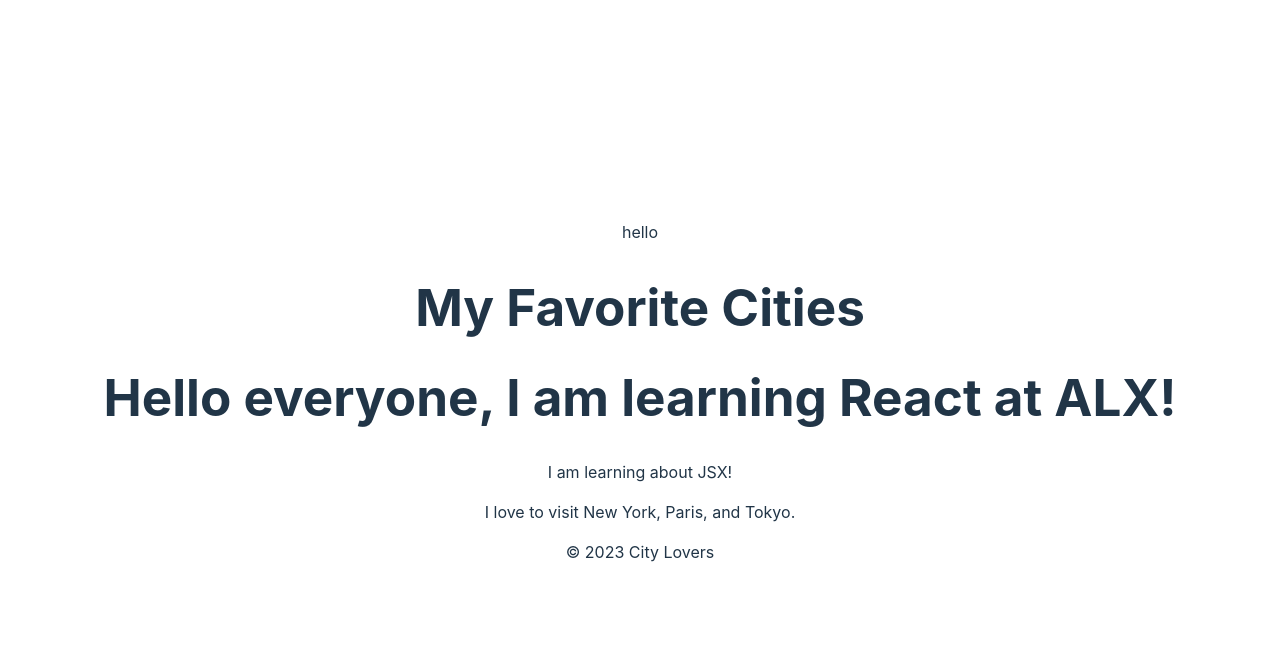
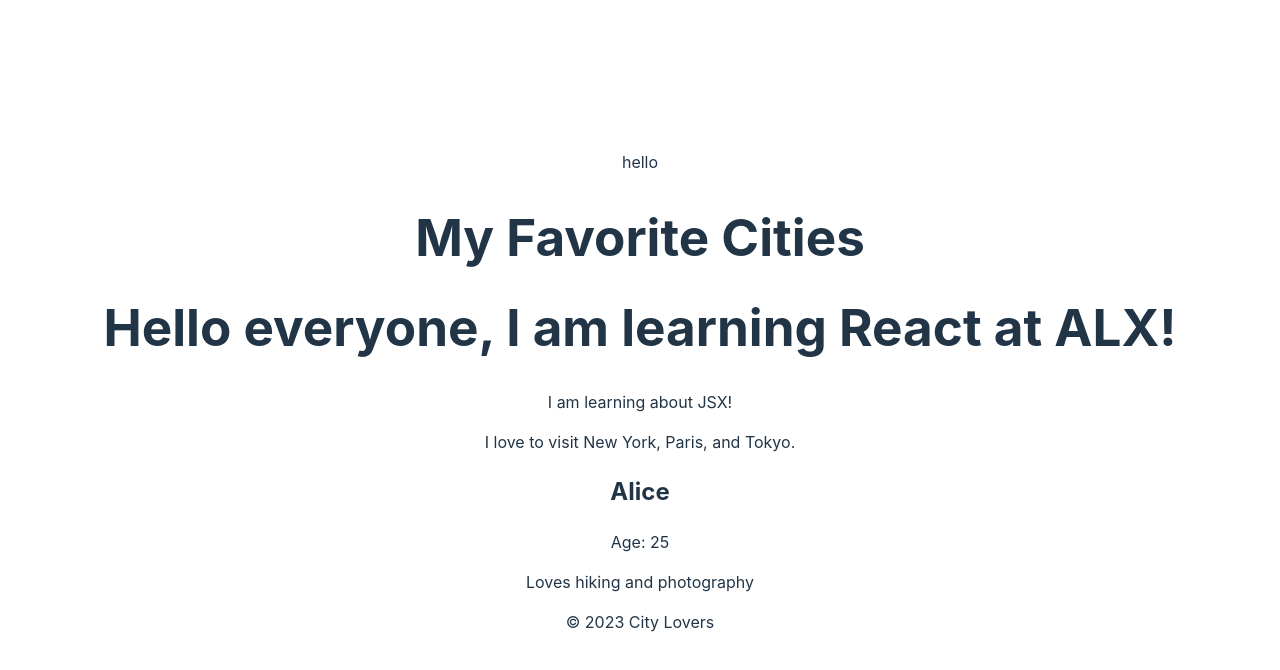
Before and after one commit to OluwatobiRichard/alx-fe-reactjs, a React (Vite) app in the folder alx-react-app/: page / in a window 1280 px wide. Shown: the top 670 px of the page. Built offline with nearby package versions, Linux system fonts and the light colour scheme.

Commit message:
alx-react-app

```diff
--- a/alx-react-app/src/App.jsx
+++ b/alx-react-app/src/App.jsx
@@ -3,6 +3,7 @@
 import Footer from './components/Footer.jsx'
 import './App.css'
 import WelcomeMessage from './components/WelcomeMessage.jsx';
+import UserProfile from './components/UserProfile';
 
 function App() {
   return (
@@ -11,6 +12,7 @@
         <Header />
         <WelcomeMessage />
         <MainContent />
+        <UserProfile name="Alice" age="25" bio="Loves hiking and photography" />
         <Footer />
       </>
   );
--- /dev/null
+++ b/alx-react-app/src/components/UserProfile.jsx
@@ -0,0 +1,11 @@
+function UserProfile({ name, age, bio }) {
+    return (
+      <div>
+        <h2>{name}</h2>
+        <p>Age: {age}</p>
+        <p>{bio}</p>
+      </div>
+    );
+  }
+
+  export default UserProfile;
```
